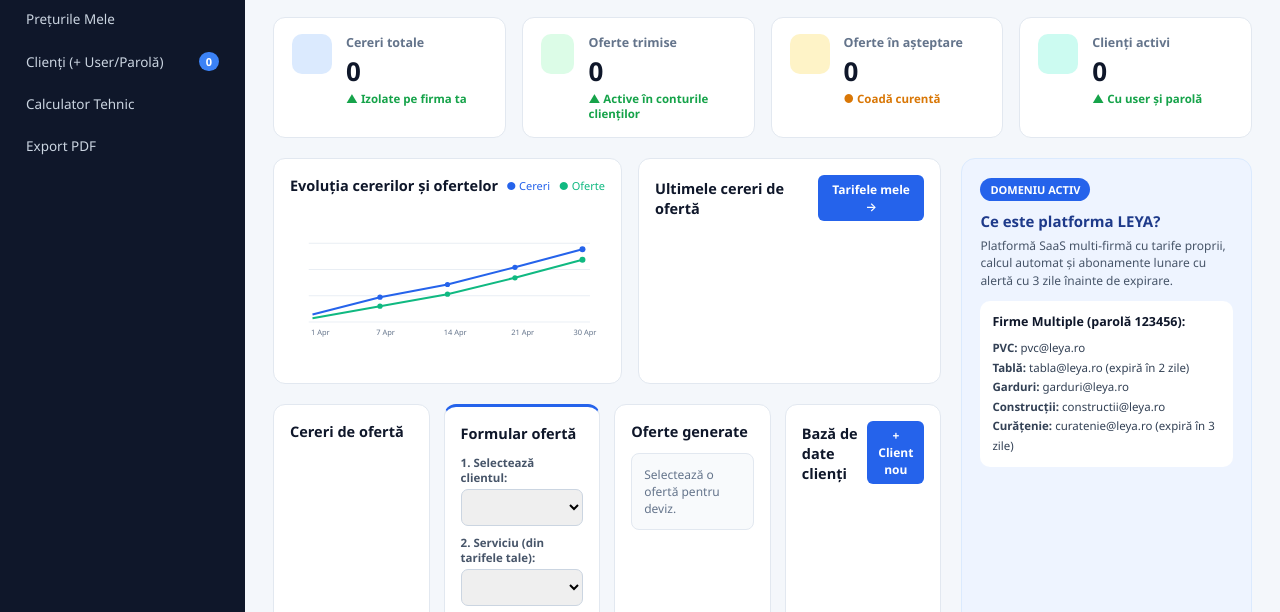
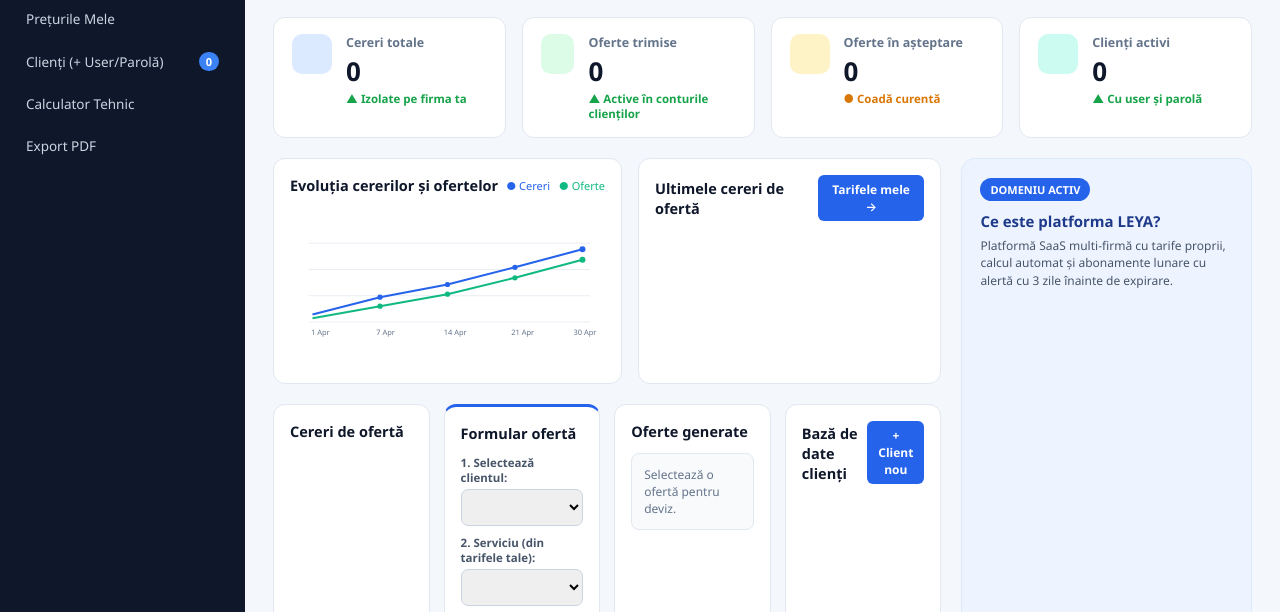
Before and after one commit to alex-leya2026/leya-platform, a website: page dashboard.html in a window 1280 px wide. Shown: the part 137-749 px from the top of the page. Drawn offline with Linux system fonts and the light colour scheme.

```diff
--- a/dashboard.html
+++ b/dashboard.html
@@ -186,16 +186,7 @@
                     <span class="domain-badge" id="badge-domeniu-dreapta">DOMENIU ACTIV</span>
                     <h3>Ce este platforma LEYA?</h3>
                     <p>Platformă SaaS multi-firmă cu tarife proprii, calcul automat și abonamente lunare cu alertă cu 3 zile înainte de expirare.</p>
-                    <div style="background:white; border-radius:10px; padding:12px; margin-bottom:12px;">
-                        <h4 style="margin:0 0 8px 0; font-size:12.5px; color:#0f172a;">Firme Multiple (parolă 123456):</h4>
-                        <div style="font-size:11.5px; color:#334155; line-height:1.7;">
-                             <strong>PVC:</strong> <code>pvc@leya.ro</code><br>
-                             <strong>Tablă:</strong> <code>tabla@leya.ro</code> (expiră în 2 zile)<br>
-                             <strong>Garduri:</strong> <code>garduri@leya.ro</code><br>
-                             <strong>Construcții:</strong> <code>constructii@leya.ro</code><br>
-                             <strong>Curățenie:</strong> <code>curatenie@leya.ro</code> (expiră în 3 zile)
-                        </div>
-                    </div>
+
                     <div id="box-lista-firme-admin" style="display:none; background:white; border-radius:10px; padding:12px;">
                         <h4 style="margin:0 0 8px 0; font-size:12.5px; color:#0f172a;"> Abonamente Firme Active:</h4>
                         <div id="lista-firme-render"></div>
```
